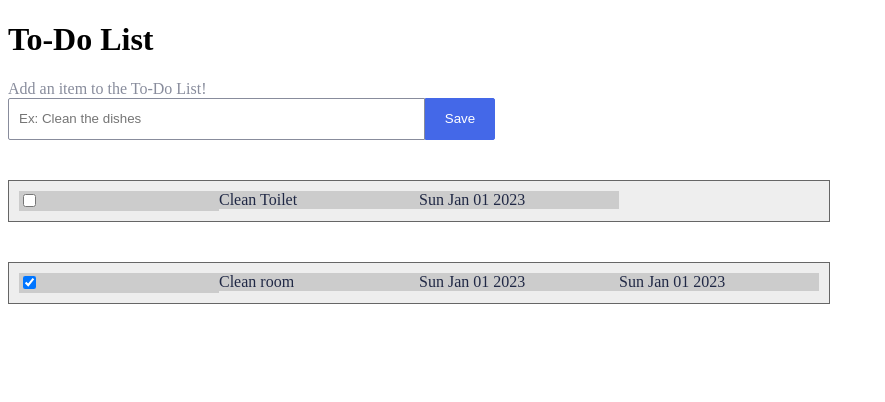
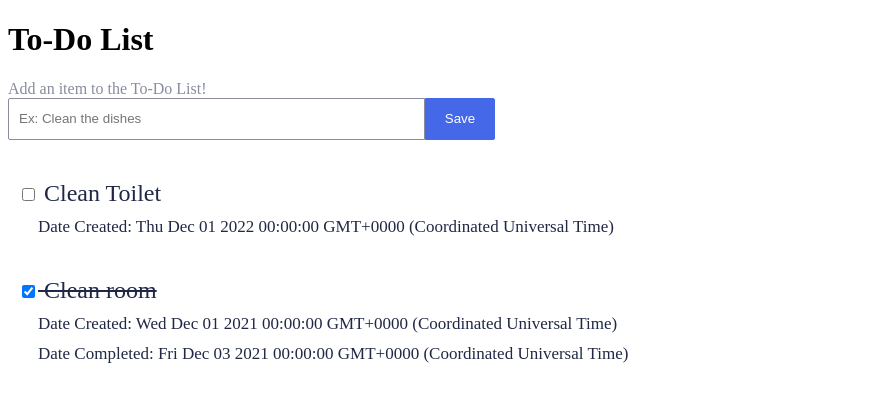
Before and after one commit to mkinz006/todo-list, an Angular app: page / in a window 1280 px wide. Shown: the top 402 px of the page, without its empty margins (0-885 px from the left). Built offline with nearby package versions, Linux system fonts and the light colour scheme.

Commit message:
added conditional completed rendering

```diff
--- a/src/app/app.component.ts
+++ b/src/app/app.component.ts
@@ -1,5 +1,6 @@
-import { Component } from '@angular/core';
+import { Component,OnInit } from '@angular/core';
 import { TodoItem } from './todo-item';
+import SampleJson from '../assets/testdata.json';
 
 @Component({
   selector: 'app-root',
@@ -13,13 +14,19 @@ export class AppComponent {
     {
       itemDescription: "Clean Toilet",
       isCompleted: false,
-      dateCreated: new Date(2022,12,1)
+      dateCreated: new Date(2022,11,1)
     },
     {
       itemDescription: "Clean room",
       isCompleted: true,
-      dateCreated: new Date(2022,12,1),
-      dateCompleted: new Date(2022,12,3)
+      dateCreated: new Date(2021,11,1),
+      dateCompleted: new Date(2021,11,3)
     }
   ];
+  ngOnInit(){
+    this.getData();
+  }
+  getData(){
+    console.log(SampleJson);
+  }
 }
--- a/src/app/item-list/item-list.component.scss
+++ b/src/app/item-list/item-list.component.scss
@@ -39,12 +39,3 @@ label {
     display: block;
     color: #888c9c;
 }
-.div-table
-    {
-        display:  table;
-        width:auto;
-        background-color:#eee;
-        border:1px solid  #666666;
-        border-spacing:5px;/*cellspacing:poor IE support for  this*/
-       /* border-collapse:separate;*/
-    }
--- a/src/app/item/item.component.html
+++ b/src/app/item/item.component.html
@@ -1,6 +1,7 @@
-<div class="item-row">
-    <div class="item-cell"><input type="checkbox" [checked]= "todoItem.isCompleted"/></div>
-    <div class="item-cell">{{todoItem.itemDescription}}</div>
-    <div class="item-cell">{{todoItem.dateCreated.toDateString()}}</div>
-    <div class="item-cell">{{todoItem.isCompleted ? todoItem.dateCreated.toDateString() : ""}}</div>
+<div class="item">
+    <div [ngClass]="todoItem.isCompleted ? 'item-description item-completed' : 'item-description'">
+        <input type="checkbox" [checked]= "todoItem.isCompleted" (change)="checkTask()"/> {{todoItem.itemDescription}}
+    </div>
+    <div class="item-detail">Date Created: {{todoItem.dateCreated}}</div>
+    <div class="item-detail">{{todoItem.isCompleted ? "Date Completed: " + todoItem.dateCompleted : ""}}</div>
 </div>
--- a/src/app/item/item.component.scss
+++ b/src/app/item/item.component.scss
@@ -1,10 +1,11 @@
-.item-row{
-    display: table-row;
-    width: auto;
+.item-description{
+    font-size: 24px;
+    margin: 10px;
 }
-.item-cell{
-        float:left;/*fix for  buggy browsers*/
-        display:table-column;
-        width:200px;
-        background-color:#ccc;
+.item-completed{
+    text-decoration: line-through;
 }
+.item-detail{
+    font-size: 17px;
+    margin: 10px 10px 10px 30px;
+}
--- a/src/app/item/item.component.ts
+++ b/src/app/item/item.component.ts
@@ -10,4 +10,12 @@ import { TodoItem } from '../todo-item';
 export class ItemComponent {
   @Input() todoItem: TodoItem = {dateCreated : new Date(),isCompleted:false,itemDescription:''}
 
+  checkTask(){
+    this.todoItem.isCompleted = ! this.todoItem.isCompleted;
+    if(this.todoItem.isCompleted){
+      this.todoItem.dateCompleted = new Date();
+    }else{
+      this.todoItem.dateCompleted = undefined;
+    }
+  }
 }
--- /dev/null
+++ b/src/assets/testdata.json
@@ -0,0 +1,13 @@
+[
+    {
+        "itemDescription":"Clean bathroom",
+        "isCompleted":true,
+        "dateCreated":"2022-06-11",
+        "dateCompleted":"2022-07-12"
+    },
+    {
+        "itemDescription":"Clean Kitcher",
+        "isCompleted":false,
+        "dateCreated":"2022-06-11"
+    }
+]
```
Also changed, not shown: tsconfig.json (+5 -2 lines).
